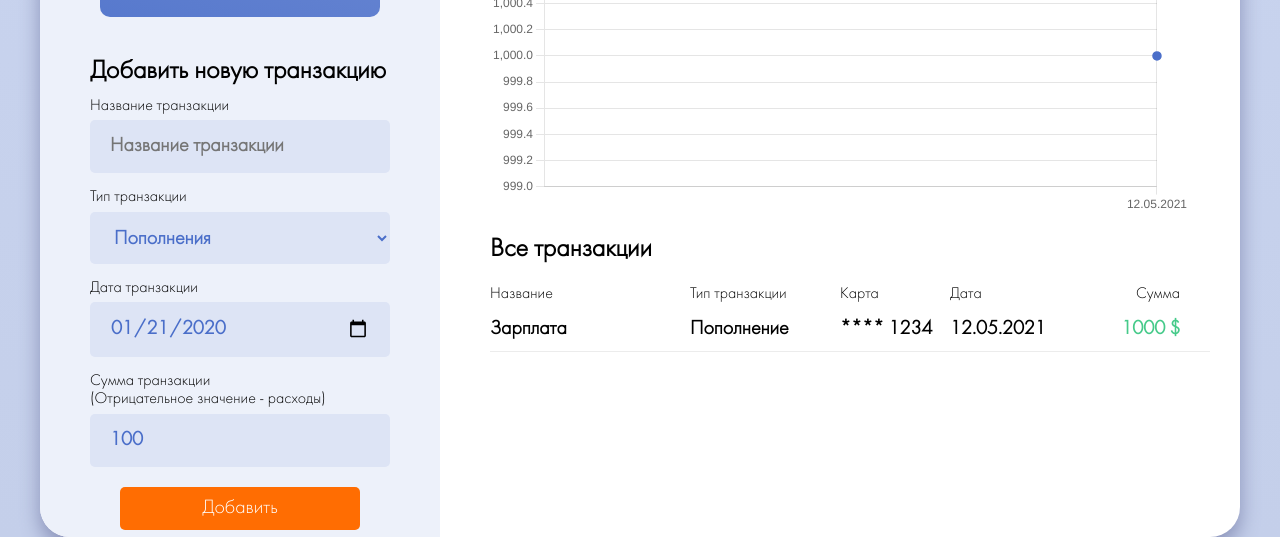
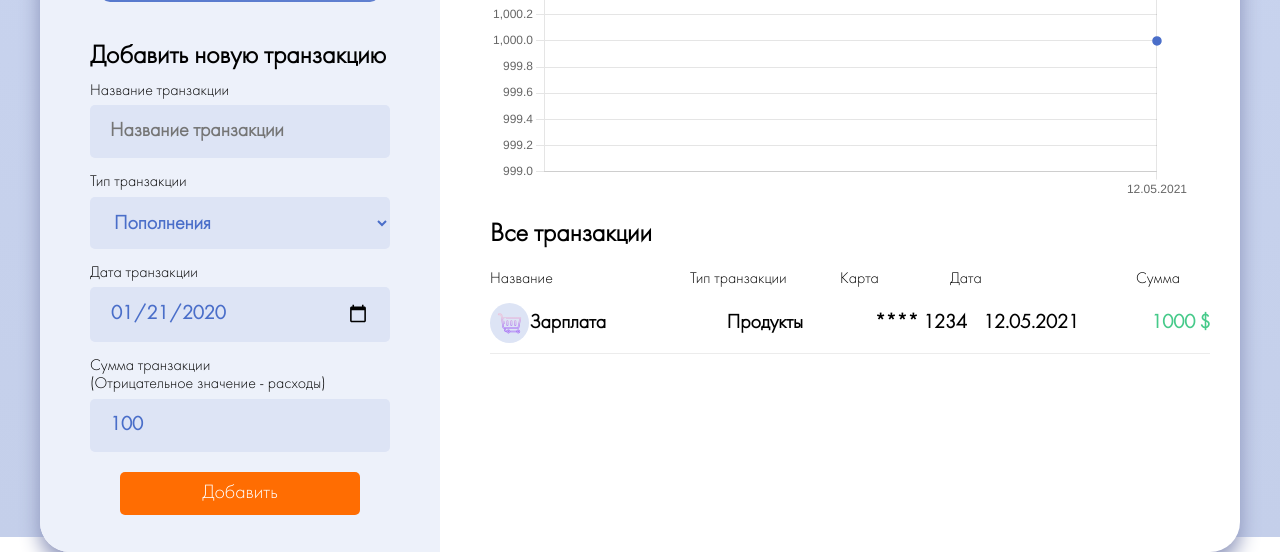
Before and after one commit to No-colour-you-like/Wallet, a plain HTML site: page index.html in a window 1280 px wide. Shown: the part 263-815 px from the top of the page. Drawn offline with nearby package versions, Linux system fonts and the light colour scheme.

Commit message:
design fix

```diff
--- a/js/script.js
+++ b/js/script.js
@@ -151,9 +151,19 @@ transactionConfirmBtn.addEventListener('click', (e) => {
 const addTransactionToList = () => {
   const lastTransaction = transactionsArr[0];
 
+  let transactionImg;
+
+  if (lastTransaction.type = 'Продукты') {
+    transactionImg = 'img/cart.svg';
+  }
+
+
   const transaction = document.createElement('div');
   transaction.className = 'single-transaction';
   transaction.innerHTML = `
+    <div class="single-transaction__icon">
+      <img class="single-transaction__icon-img" src="${transactionImg}" alt="tr-img">
+    </div>
     <p class="single-transaction__info">${lastTransaction.trName}</p>
     <p class="single-transaction__info">${lastTransaction.type}</p>
     <p class="single-transaction__info">${lastTransaction.card}</p>
--- a/sass/_main.sass
+++ b/sass/_main.sass
@@ -1,7 +1,7 @@
 .wallet
   display: flex
   width: 1200px
-  height: 800px
+  height: 830px
   background-color: #fff
   border-radius: 30px
   box-shadow: 0 10px 20px #8991B8FF
@@ -158,7 +158,7 @@
       text-align: right
       width: 120px
   &__content
-    height: 180px
+    height: 220px
     overflow-y: scroll
   &__content
     &::-webkit-scrollbar
@@ -203,6 +203,17 @@
     cursor: pointer
     &-img
       pointer-events: none
+  &__icon
+    display: flex
+    align-items: center
+    justify-content: center
+    background-color: #DDE4F5FF
+    width: 40px
+    height: 40px
+    border-radius: 50%
+    &-img
+      width: 25px
+      height: 25px
 
 
 .chart
```
Also changed, not shown: css/style.css, img/burger.svg (added), img/bus.svg (added), img/card.svg (added), img/cart.svg (added), img/cinema.svg (added), img/dollar.svg (added), img/hand.svg (added), img/heart-beat.svg (added).
